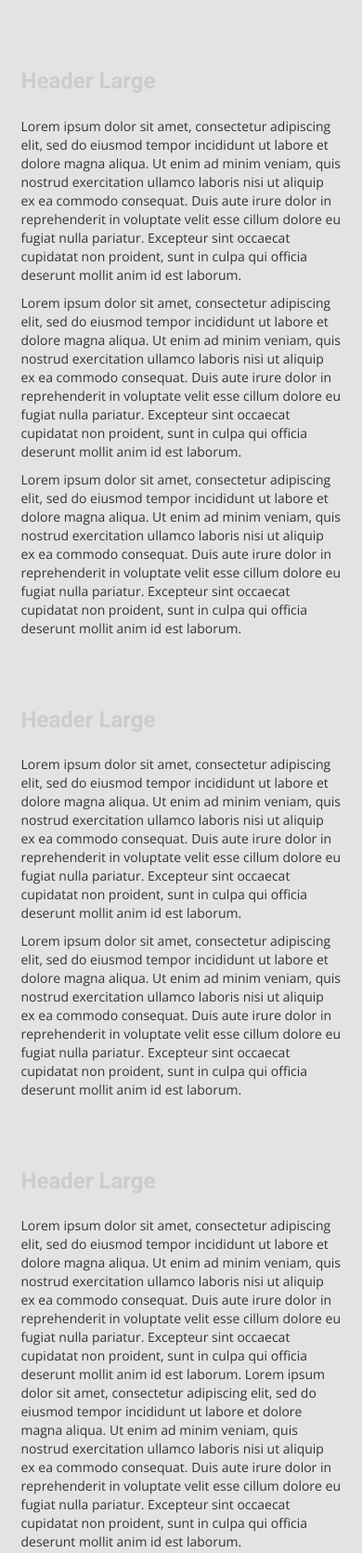
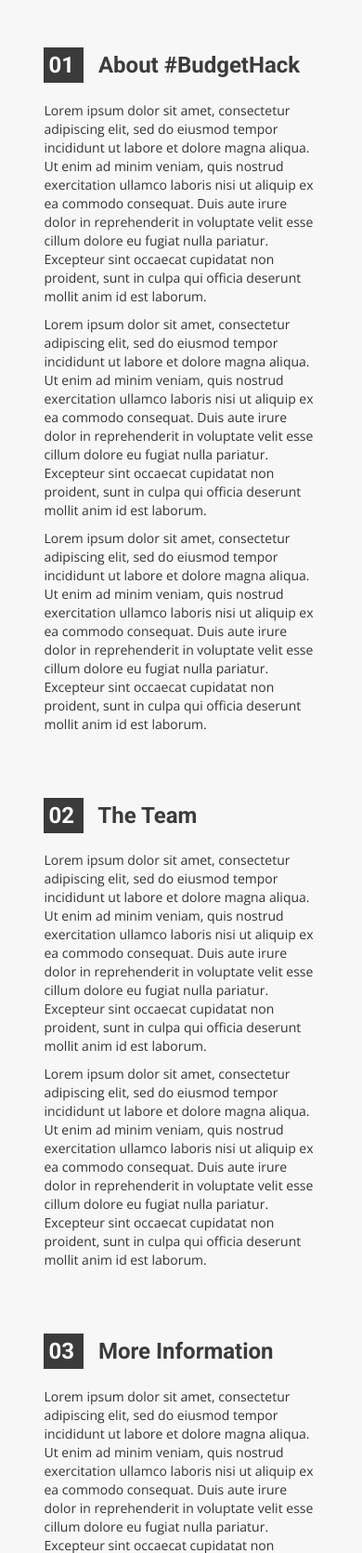
Before and after one commit to mattjrogers/BudgetHack, a PHP site: page / in a window 390 px wide. Shown: the part 324-1994 px from the top of the page at 93% size. Run offline with PHP 8.4, Linux system fonts and the light colour scheme.

Commit message:
minor fixes

```diff
--- a/css/bugethack.css
+++ b/css/bugethack.css
@@ -8,7 +8,6 @@ body {
 h2, h3{
 	font-family: 'Roboto', sans-serif;
 	padding:0px;margin:0px;
-	color:#ccc;
 }
 
 p a {
@@ -36,6 +35,7 @@ ul.navigation li {
 	margin-top:10px;
 	margin-bottom:10px;
 	float:left;
+	color:#ccc;
 }
 .budgethack_tagline{
 	display:none;
@@ -44,7 +44,7 @@ ul.navigation li {
 	margin-bottom:20px;
 }
 .maincontent{
-	background:#E3E3E3;
+	background:#F7F7F7;
 	padding:0px;margin:0px;
 }
 .budgethack_section_header{
@@ -52,6 +52,17 @@ ul.navigation li {
 		margin-bottom:25px;
 		float:none;
 		display:block;
+		color:#3B3B3B;
+}
+.numberstyle{
+		background-color:#3B3B3B;
+		padding:5px;
+		padding:left:10px;padding-right:10px;
+		color:#ffffff;
+		margin-right:10px;
+}
+.budgethack_rowfix{
+padding:0px;margin:0px;width:100%;
 }
 
     /* Small Devices, Tablets */
--- a/index.php
+++ b/index.php
@@ -23,12 +23,13 @@
     <![endif]-->
   </head>
   <body>
+  <div class="container-fluid">
 	<div class="row">
 
-    	<div class="col-xs-12 col-md-4 col-lg-3" style="background:white;">
+    	<div class="col-xs-12 col-md-4 col-lg-3">
     	<div class="row">
 
-   	 		<div class="col-xs-10 col-xs-offset-1" style="background:white;">
+   	 		<div class="col-xs-10 col-xs-offset-1">
     		<h2 class="budgethack_titlename">#BudgetHack</h2>
     		<p class="budgethack_tagline">Examining rates of innovation in relation to local government budgets. A project by <a href="http://www.perthurbanist.com">Perth Urbanist</a></p>
 
@@ -48,19 +49,18 @@
             	<!-- UPDATE Placeholder video -->
     			<div class="embed-responsive embed-responsive-16by9">
     			<iframe class="embed-responsive-item" src="https://www.youtube.com/embed/N49wS0wpJyw" frameborder="0" allowfullscreen></iframe>
-    			<h2 class="budgethack_titlename">Place Holder Video</h2>
     			</div>
 
-                <div class="row">
+               <div class="row budgethack_rowfix">
                	<div class="col-xs-10 col-xs-offset-1">
-                <h3 class="budgethack_section_header">Header Large</h3>
+                	<h3 class="budgethack_section_header"><span class="numberstyle">01</span> About #BudgetHack</h3>
                 	<p>Lorem ipsum dolor sit amet, consectetur adipiscing elit, sed do eiusmod tempor incididunt ut labore et dolore magna aliqua. Ut enim ad minim veniam, quis nostrud exercitation ullamco laboris nisi ut aliquip ex ea commodo consequat. Duis aute irure dolor in reprehenderit in voluptate velit esse cillum dolore eu fugiat nulla pariatur. Excepteur sint occaecat cupidatat non proident, sunt in culpa qui officia deserunt mollit anim id est laborum.</p>
                 	<p>Lorem ipsum dolor sit amet, consectetur adipiscing elit, sed do eiusmod tempor incididunt ut labore et dolore magna aliqua. Ut enim ad minim veniam, quis nostrud exercitation ullamco laboris nisi ut aliquip ex ea commodo consequat. Duis aute irure dolor in reprehenderit in voluptate velit esse cillum dolore eu fugiat nulla pariatur. Excepteur sint occaecat cupidatat non proident, sunt in culpa qui officia deserunt mollit anim id est laborum.</p>
                 	<p>Lorem ipsum dolor sit amet, consectetur adipiscing elit, sed do eiusmod tempor incididunt ut labore et dolore magna aliqua. Ut enim ad minim veniam, quis nostrud exercitation ullamco laboris nisi ut aliquip ex ea commodo consequat. Duis aute irure dolor in reprehenderit in voluptate velit esse cillum dolore eu fugiat nulla pariatur. Excepteur sint occaecat cupidatat non proident, sunt in culpa qui officia deserunt mollit anim id est laborum.</p>
-                <h3 class="budgethack_section_header">Header Large</h3>
+                	<h3 class="budgethack_section_header"><span class="numberstyle">02</span> The Team</h3>
                 	<p>Lorem ipsum dolor sit amet, consectetur adipiscing elit, sed do eiusmod tempor incididunt ut labore et dolore magna aliqua. Ut enim ad minim veniam, quis nostrud exercitation ullamco laboris nisi ut aliquip ex ea commodo consequat. Duis aute irure dolor in reprehenderit in voluptate velit esse cillum dolore eu fugiat nulla pariatur. Excepteur sint occaecat cupidatat non proident, sunt in culpa qui officia deserunt mollit anim id est laborum.</p>
                 	<p>Lorem ipsum dolor sit amet, consectetur adipiscing elit, sed do eiusmod tempor incididunt ut labore et dolore magna aliqua. Ut enim ad minim veniam, quis nostrud exercitation ullamco laboris nisi ut aliquip ex ea commodo consequat. Duis aute irure dolor in reprehenderit in voluptate velit esse cillum dolore eu fugiat nulla pariatur. Excepteur sint occaecat cupidatat non proident, sunt in culpa qui officia deserunt mollit anim id est laborum.</p>
-                <h3 class="budgethack_section_header">Header Large</h3>
+                	<h3 class="budgethack_section_header"><span class="numberstyle">03</span> More Information</h3>
                 	<p>Lorem ipsum dolor sit amet, consectetur adipiscing elit, sed do eiusmod tempor incididunt ut labore et dolore magna aliqua. Ut enim ad minim veniam, quis nostrud exercitation ullamco laboris nisi ut aliquip ex ea commodo consequat. Duis aute irure dolor in reprehenderit in voluptate velit esse cillum dolore eu fugiat nulla pariatur. Excepteur sint occaecat cupidatat non proident, sunt in culpa qui officia deserunt mollit anim id est laborum. Lorem ipsum dolor sit amet, consectetur adipiscing elit, sed do eiusmod tempor incididunt ut labore et dolore magna aliqua. Ut enim ad minim veniam, quis nostrud exercitation ullamco laboris nisi ut aliquip ex ea commodo consequat. Duis aute irure dolor in reprehenderit in voluptate velit esse cillum dolore eu fugiat nulla pariatur. Excepteur sint occaecat cupidatat non proident, sunt in culpa qui officia deserunt mollit anim id est laborum.</p>
                 	<p>Lorem ipsum dolor sit amet, consectetur adipiscing elit, sed do eiusmod tempor incididunt ut labore et dolore magna aliqua. Ut enim ad minim veniam, quis nostrud exercitation ullamco laboris nisi ut aliquip ex ea commodo consequat. Duis aute irure dolor in reprehenderit in voluptate velit esse cillum dolore eu fugiat nulla pariatur. Excepteur sint occaecat cupidatat non proident, sunt in culpa qui officia deserunt mollit anim id est laborum.</p>
                 	</div>
@@ -71,6 +71,7 @@
  		</div>
 
 	</div>
+    </div>
     <!-- jQuery (necessary for Bootstrap's JavaScript plugins) -->
     <script src="https://ajax.googleapis.com/ajax/libs/jquery/1.12.4/jquery.min.js"></script>
     <!-- Include all compiled plugins (below), or include individual files as needed -->
```
Lines whose indentation alone changed are shown as unchanged.
